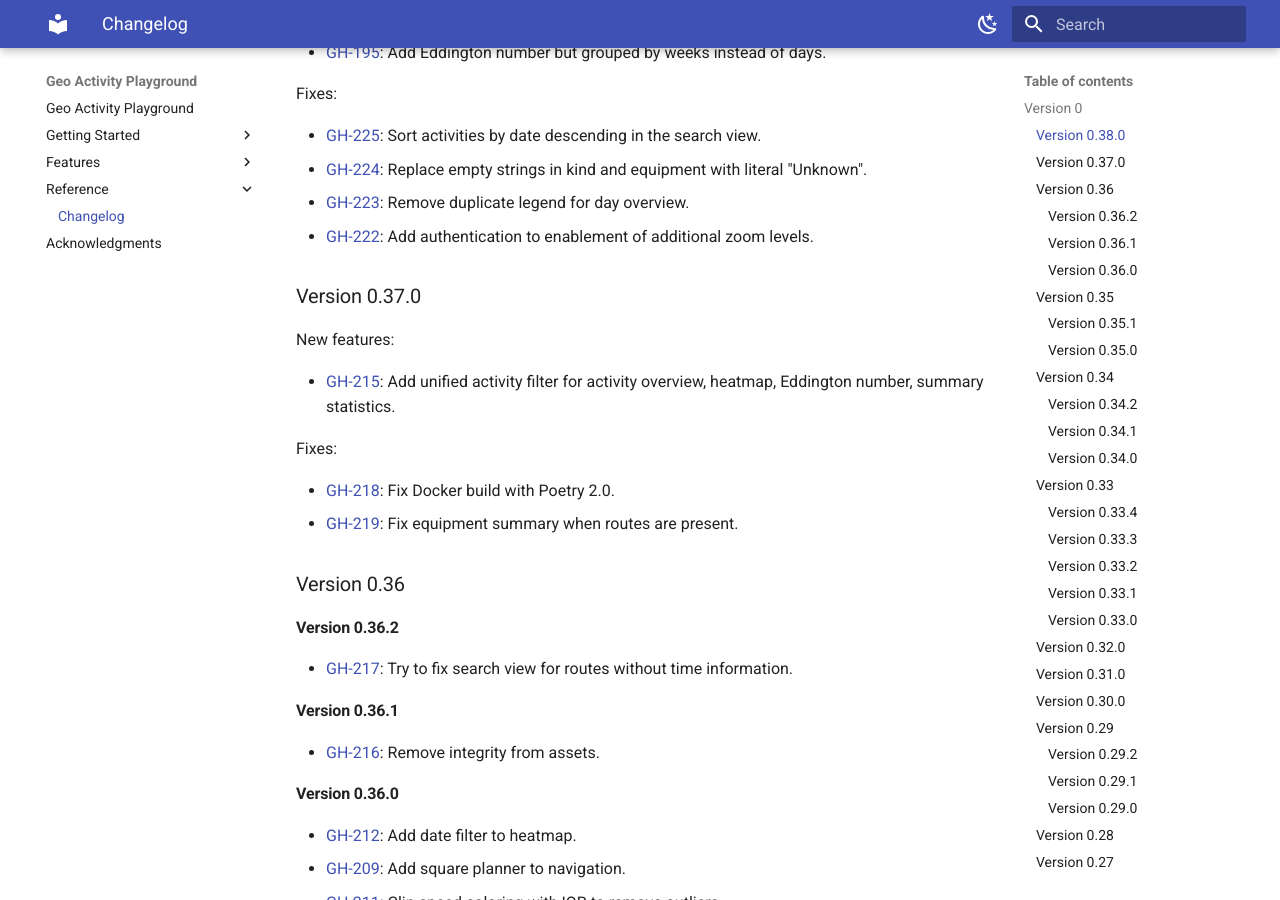
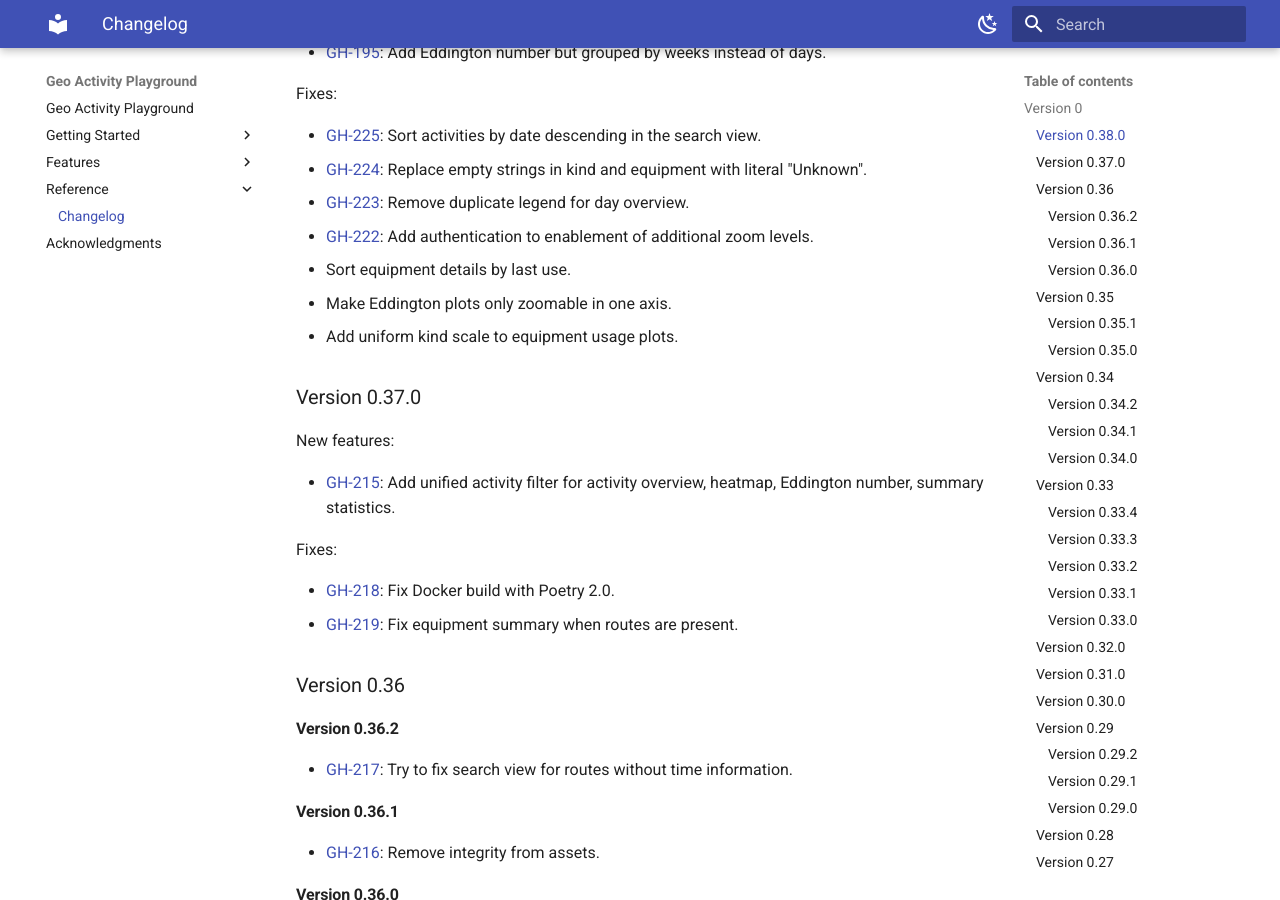
Before and after one commit to martin-ueding/geo-activity-playground, an MkDocs documentation site: the page built from docs/reference/changelog.md, in a window 1280 px wide and 900 px high, scrolled down 688 px. Built offline with MkDocs 1.6.1 and Material for MkDocs 9.7.7, drawn with Linux system fonts in a browser that asks for light colours.

Commit message:
Changelog entry

```diff
--- a/docs/reference/changelog.md
+++ b/docs/reference/changelog.md
@@ -29,6 +29,9 @@ Fixes:
 - [GH-224](https://github.com/martin-ueding/geo-activity-playground/issues/224): Replace empty strings in kind and equipment with literal "Unknown".
 - [GH-223](https://github.com/martin-ueding/geo-activity-playground/issues/223): Remove duplicate legend for day overview.
 - [GH-222](https://github.com/martin-ueding/geo-activity-playground/issues/222): Add authentication to enablement of additional zoom levels.
+- Sort equipment details by last use.
+- Make Eddington plots only zoomable in one axis.
+- Add uniform kind scale to equipment usage plots.
 
 ### Version 0.37.0
 
```
